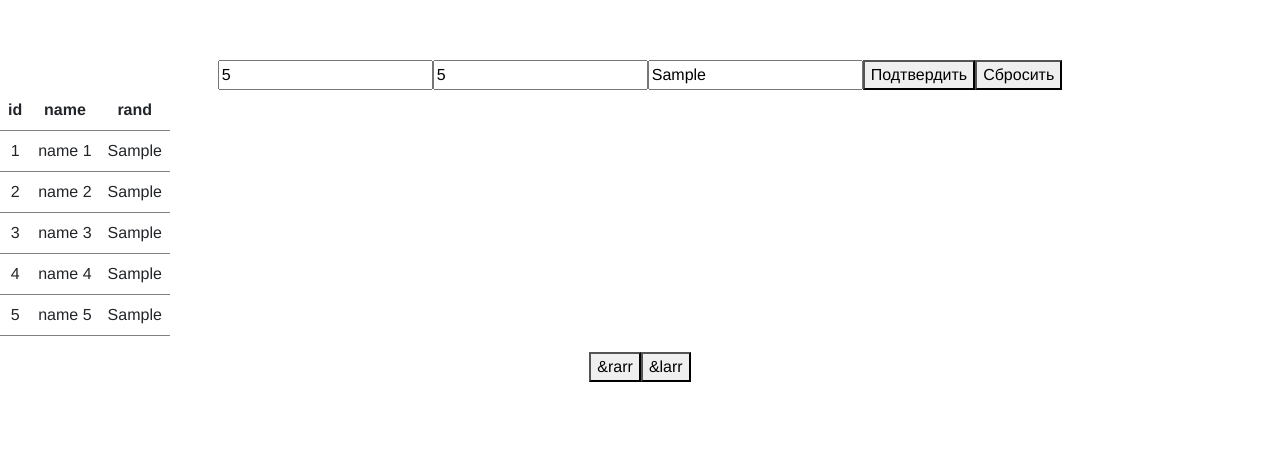
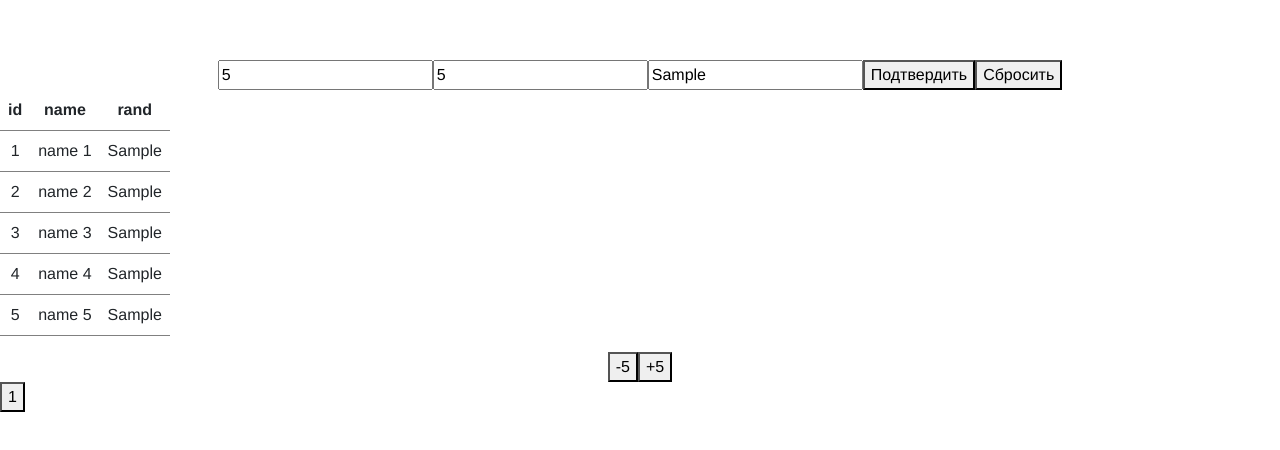
Before and after one commit to RusAlex91/assignment-vue, a Vue app: page / in a window 1280 px wide. Both pictures are taken after typing "5", "5", "Sample" into the empty fields and a click on the button "Подтвердить". Shown: the top 450 px of the page. Built offline with nearby package versions, Linux system fonts and the light colour scheme.

Commit message:
table buttons and simple pagination

```diff
--- a/src/components/Table.vue
+++ b/src/components/Table.vue
@@ -7,7 +7,7 @@
           <th>name</th>
           <th>rand</th>
         </tr>
-        <tr v-for="entry in computedObj" :key="entry.id">
+        <tr v-for="entry in updatedTableData" :key="entry.id">
           <td>{{ entry.id }}</td>
           <td>{{ entry.title }}</td>
           <td>{{ entry.rand }}</td>
@@ -15,8 +15,11 @@
       </table>
     </div>
     <div class="table-controls">
-      <button class="pag-button">&rarr</button>
-      <button class="pag-button">&larr</button>
+      <button @click="prevTablePage" class="pag-button">-5</button>
+      <button @click="nextTablePage" class="pag-button">+5</button>
+      <div class="pagination" v-for="page in pageCount" :key="page">
+        <button @click="toPage(page)">{{ page }}</button>
+      </div>
     </div>
   </div>
 </template>
@@ -36,20 +39,53 @@ export default {
   data () {
     return {
       dataTable: null,
-      limit: null
+      limit: 0,
+      updatedTableData: null,
+      updatedLimit: null,
+      pageCount: null
     }
   },
   watch: {
     tableData (newValue, oldValue) {
       this.dataTable = this.tableData
+      this.pageCount = this.tableData.length / this.tableLimit
     },
     tableLimit () {
       this.limit = this.tableLimit
+      this.updatedLimit = this.tableLimit
+      this.limitedData()
     }
   },
-  computed: {
-    computedObj () {
-      return this.limit ? this.dataTable.slice(0, this.limit) : this.dataTable
+  methods: {
+    prevTablePage () {
+      const newLimit = this.updatedLimit - this.limit
+      const prevLimit = this.updatedLimit - this.limit - this.limit
+      // if (newLimit === 0) {
+      //   newLimit = this.limit
+      // }
+      this.updateLimit(newLimit, prevLimit)
+      this.updatedLimit = newLimit
+    },
+    nextTablePage () {
+      const newLimit = this.updatedLimit + this.limit
+      const prevLimit = this.updatedLimit
+      this.updateLimit(newLimit, prevLimit)
+      this.updatedLimit = newLimit
+    },
+    updateLimit (newLimit, prevLimit) {
+      const dataTable = this.dataTable
+      this.updatedTableData = dataTable.slice(prevLimit, newLimit)
+    },
+    limitedData () {
+      const dataTable = this.dataTable
+      this.updatedTableData = dataTable.slice(0, this.updatedLimit)
+    },
+    toPage (num) {
+      debugger
+      const dataTable = this.dataTable
+      const prevLimit = (num - 1) * this.limit
+      const newLimit = prevLimit + this.limit
+      this.updatedTableData = dataTable.slice(prevLimit, newLimit)
     }
   }
 }
```
